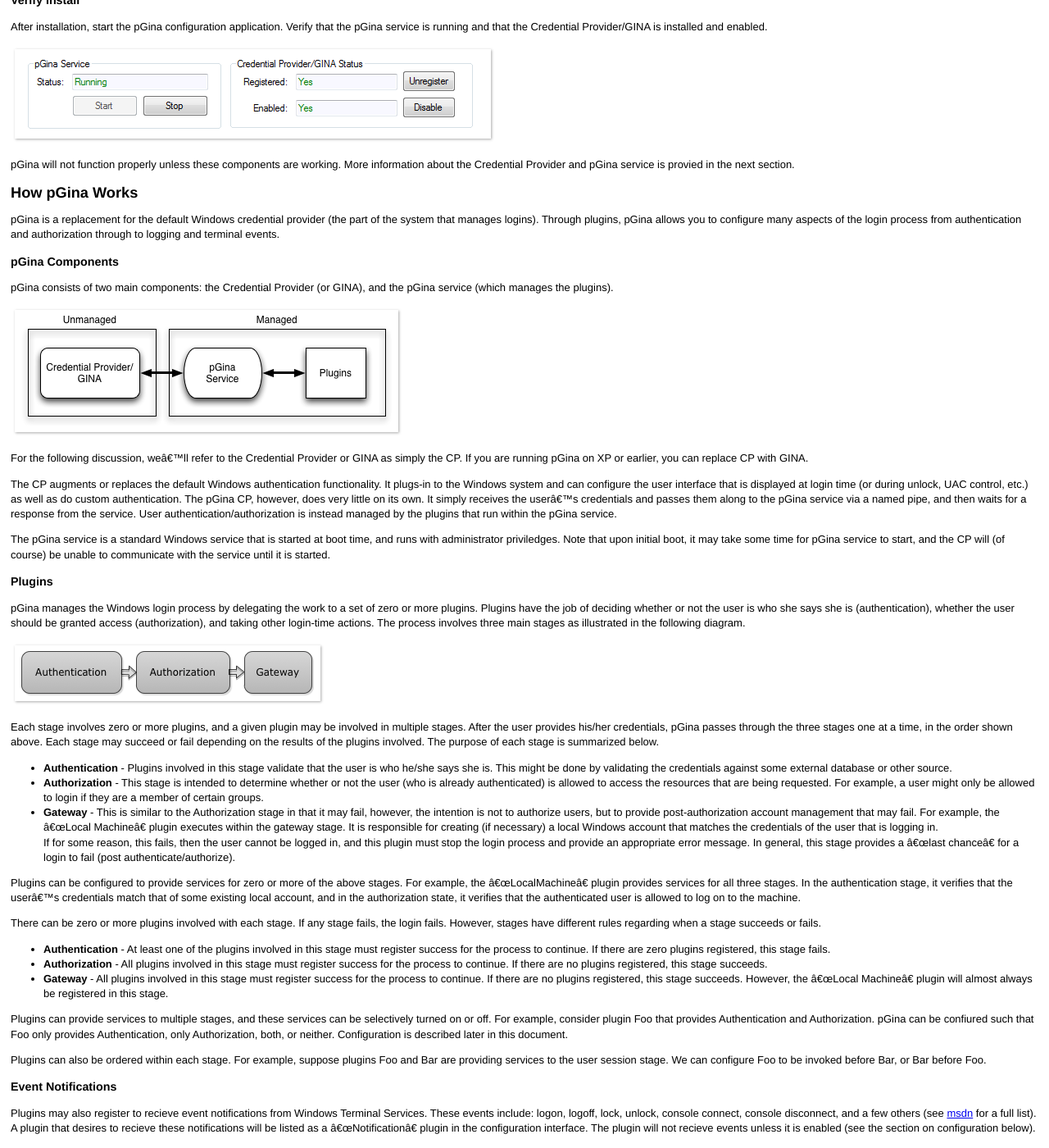
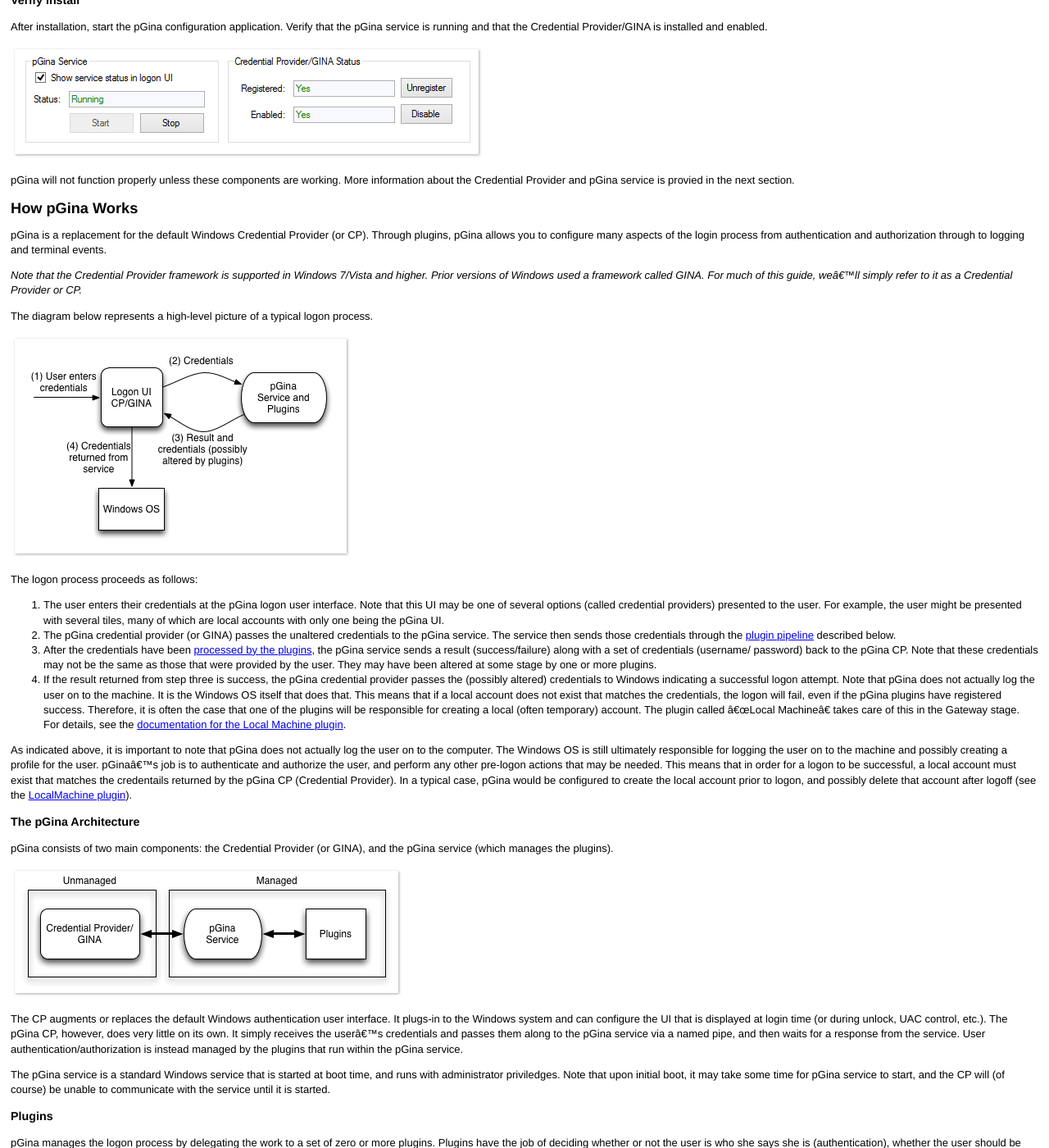
Before and after one commit to pgina/docs, a Jekyll site: the page built from v3.1/user.md, in a window 1280 px wide and 1400 px high, scrolled down 487 px. Shown: the whole window at 82% size. Built offline with Jekyll 4.4.1, drawn with Linux system fonts in a browser that asks for light colours; some of the changed text lies outside the part shown.

Commit message:
Update user's guide.

```diff
--- a/v3.1/user.md
+++ b/v3.1/user.md
@@ -41,26 +41,67 @@
 
 <h2 id="howworks">How pGina Works</h2>
 
-pGina is a replacement for the default Windows credential provider (the part
-of the system that manages logins).  Through plugins, pGina allows you to
+pGina is a replacement for the default Windows Credential Provider (or CP).
+Through plugins, pGina allows you to
 configure many aspects of the login process from authentication and authorization
 through to logging and terminal events.
 
-<h3>pGina Components</h3>
+*Note that the Credential Provider framework is supported in Windows 7/Vista and higher.
+Prior versions of Windows used a framework called GINA.  For much of this guide,
+we'll simply refer to it as a Credential Provider or CP.*
+
+The diagram below represents a high-level picture of a typical logon process.
+
+![pGina logon diagram](images/pGina-logon-overview.png)
+
+The logon process proceeds as follows:
+
+1.  The user enters their credentials at the pGina logon user interface.  Note
+    that this UI may be one of several options (called credential providers) presented
+    to the user.  For example, the user might be presented with several tiles,
+    many of which are local accounts with only one being the pGina UI.
+2.  The pGina credential provider (or GINA) passes the unaltered credentials to
+    the pGina service.  The service then sends those credentials through the
+    [plugin pipeline](#plugins) described below.
+3.  After the credentials have been [processed by the plugins](#plugins), the pGina service
+    sends a result (success/failure) along with a set of credentials (username/
+    password) back to the pGina CP.  Note that these credentials
+    may not be the same as those that were provided by the user.  They may have
+    been altered at some stage by one or more plugins.
+4.  If the result returned from step three is success, the pGina credential provider passes
+    the (possibly altered) credentials to Windows indicating a successful logon
+    attempt.  Note that pGina does not actually
+    log the user on to the machine.  It is the Windows OS itself that
+    does that.  This means that if a local account does not exist that matches
+    the credentials, the logon will fail, even if the pGina plugins have registered
+    success.  Therefore, it is often the case that one of the plugins will be
+    responsible for creating a local (often temporary) account.  The plugin
+    called "Local Machine" takes care of this in the Gateway stage.  For details,
+    see the [documentation for the Local Machine plugin](local_machine.html).
+
+As indicated above, it is important to note that pGina does not actually log the user on to the
+computer.  The Windows OS is still ultimately responsible for logging the user
+on to the machine and possibly creating a profile for the user.  pGina's job is
+to authenticate and authorize the user, and
+perform any other pre-logon actions that may be needed.
+This means that in order for a logon to be successful, a
+local account must exist that matches the credentails returned by the pGina CP
+(Credential Provider).  In a typical case, pGina would be configured to create
+the local account prior to logon, and possibly delete that account after logoff
+(see the [LocalMachine plugin](local_machine.html)).
+
+<h3>The pGina Architecture</h3>
 
 pGina consists of two main components:  the Credential Provider (or GINA), and the
 pGina service (which manages the plugins).
 
 ![pGina components](images/pgina_components.png)
 
-For the following discussion, we'll refer to the Credential Provider or GINA as simply
-the CP.  If you are running pGina on XP or earlier, you can replace CP with GINA.
-
 The CP augments or replaces the default Windows
-authentication functionality.  It plugs-in to the Windows
-system and can configure the user interface that is displayed
-at login time (or during unlock, UAC control, etc.) as well as do custom
-authentication.  The pGina CP, however, does very
+authentication user interface.  It plugs-in to the Windows
+system and can configure the UI that is displayed
+at login time (or during unlock, UAC control, etc.).  The pGina CP,
+however, does very
 little on its own.  It simply receives the user's credentials and passes
 them along to the pGina service via a named pipe, and then waits for a response
 from the service.  User authentication/authorization
@@ -73,16 +114,17 @@
 
 <h3 id="plugins">Plugins</h3>
 
-pGina manages the Windows login process by delegating the work to a set of zero or more
+pGina manages the logon process by delegating the work to a set of zero or more
 plugins.  Plugins have the job of deciding whether or not the user is who she
 says she is (authentication), whether the user should be granted access
 (authorization), and taking other login-time actions.  The process involves
-three main stages as illustrated in the following diagram.
+a pipeline consisting of three main stages as illustrated in the following diagram.
 
 ![pGina stages](images/pgina_stages.png)
 
 Each stage involves zero or more plugins, and a given plugin may be involved
-in multiple stages.  After the user provides his/her credentials, pGina passes through the three
+in multiple stages.  After the user provides his/her credentials, pGina passes
+through the three
 stages one at a time, in the order shown above.  Each stage may succeed or
 fail depending on the results of the plugins involved.  The purpose of each
 stage is summarized below.
@@ -135,6 +177,28 @@
 Foo and Bar are providing services to the user session stage.  We can configure
 Foo to be invoked before Bar, or Bar before Foo.
 
+<h4>User Information</h4>
+
+During the execution of the above pipeline, pGina maintains some information about the user.
+This includes user-name, password, group membership and other information.  This
+information can be altered by plugins during the pipeline, and/or used by plugins
+to modify the state of the machine.  For example, plugins
+may add or remove groups, alter the username or password, or a plugin might
+attempt to create a local account using this information.  This means that
+the order that the plugins execute within each stage of the pipeline is important (see below),
+and different orders may produce different results.  One must be careful to
+configure your plugins in the order that makes sense for your setup.
+The final values of username/password/domain are passed along to Windows to complete
+the logon process.
+
+In a typical setup one wants to make sure that a local account exists or is created
+at the end of the pipeline.  To do so, one should configure the LocalMachine
+plugin so that it executes last in the Gateway stage.  It is the Gateway
+stage of the [LocalMachine](local_machine.html) plugin
+that creates (if necessary) local accounts.  If the [LocalMachine](local_machine.html)
+plugin executes earlier, it may miss important information for the local
+account (such as group membership).
+
 <h3>Event Notifications</h3>
 
 Plugins may also register to recieve event notifications from Windows
@@ -169,10 +233,20 @@
 To verify that your plugins are configured and working properly, pGina provides
 a login simulator that can be found under the "Simulation" tab in the pGina
 configuration interface.   With the simulator, you can initiate a simulated
-login, and verify success or failure of each pGina stage.  The simulator also
-provides a "live" view of the pGina log files directly within the UI.  If something
+login, and verify success or failure of each pGina plugin and pipeline stage.
+The simulator also
+provides a "live" view of the pGina log file via the "View Log" button.  If something
 fails to work as expected, you should be able to find information within the
 log view regarding what occured.
+
+Under "Final User Data," the simulator shows the final set of credentials
+that are provided to Windows.  These credentials must match a local account
+(possibly created by a plugin) for the logon to be successful.
+
+Under "Local Groups," the simulator shows the pGina list of local groups after
+the pipeline is complete.  Note that this list may not be the list that is actually
+granted to the local account unless the local machine plugin executes **last**
+in the Gateway stage.
 
 <h2 id="logging">Logging</h2>
 
```
Also changed, not shown: v3.1/images/components_green_screen.png, v3.1/images/pGina-logon-overview.png (added).
